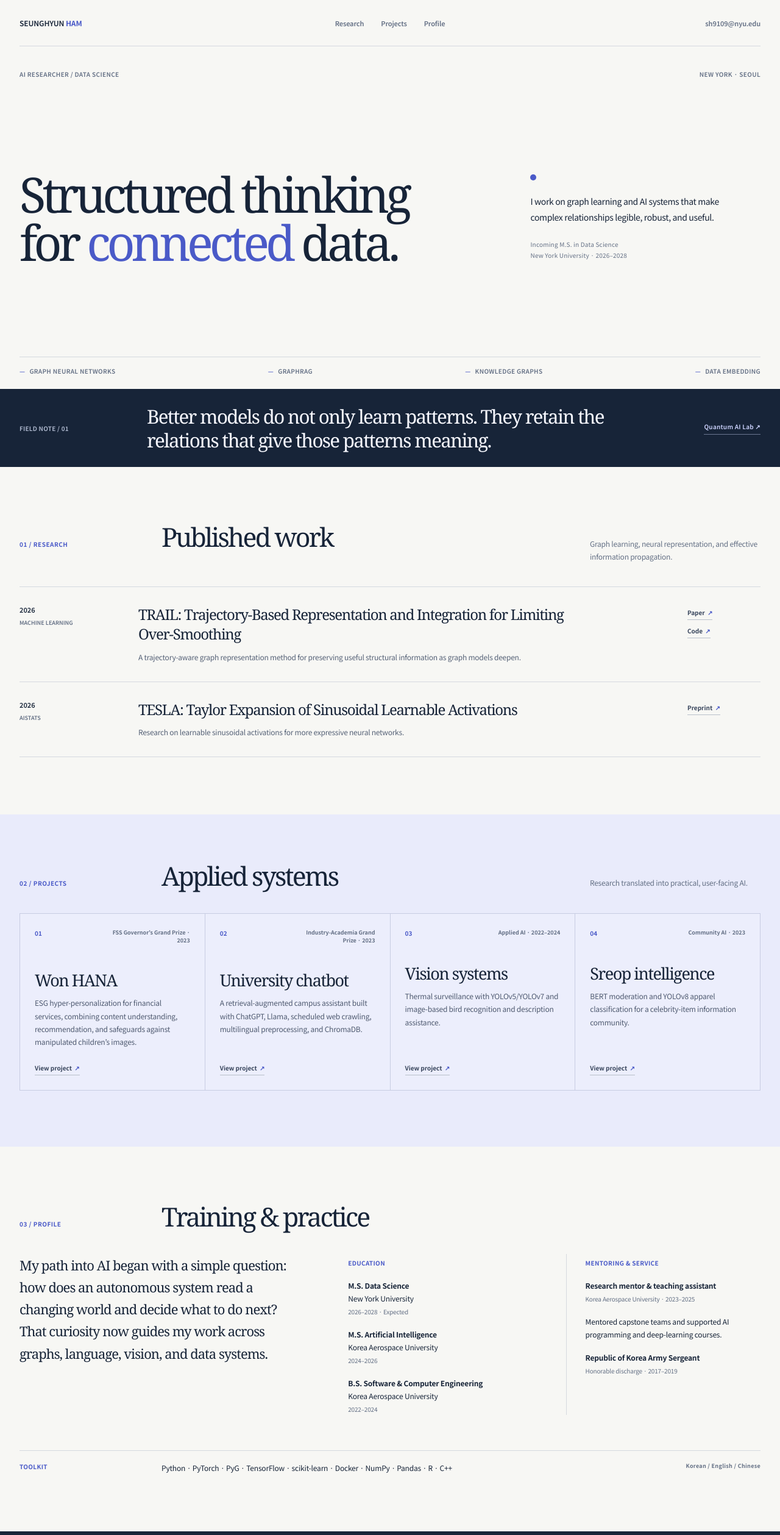
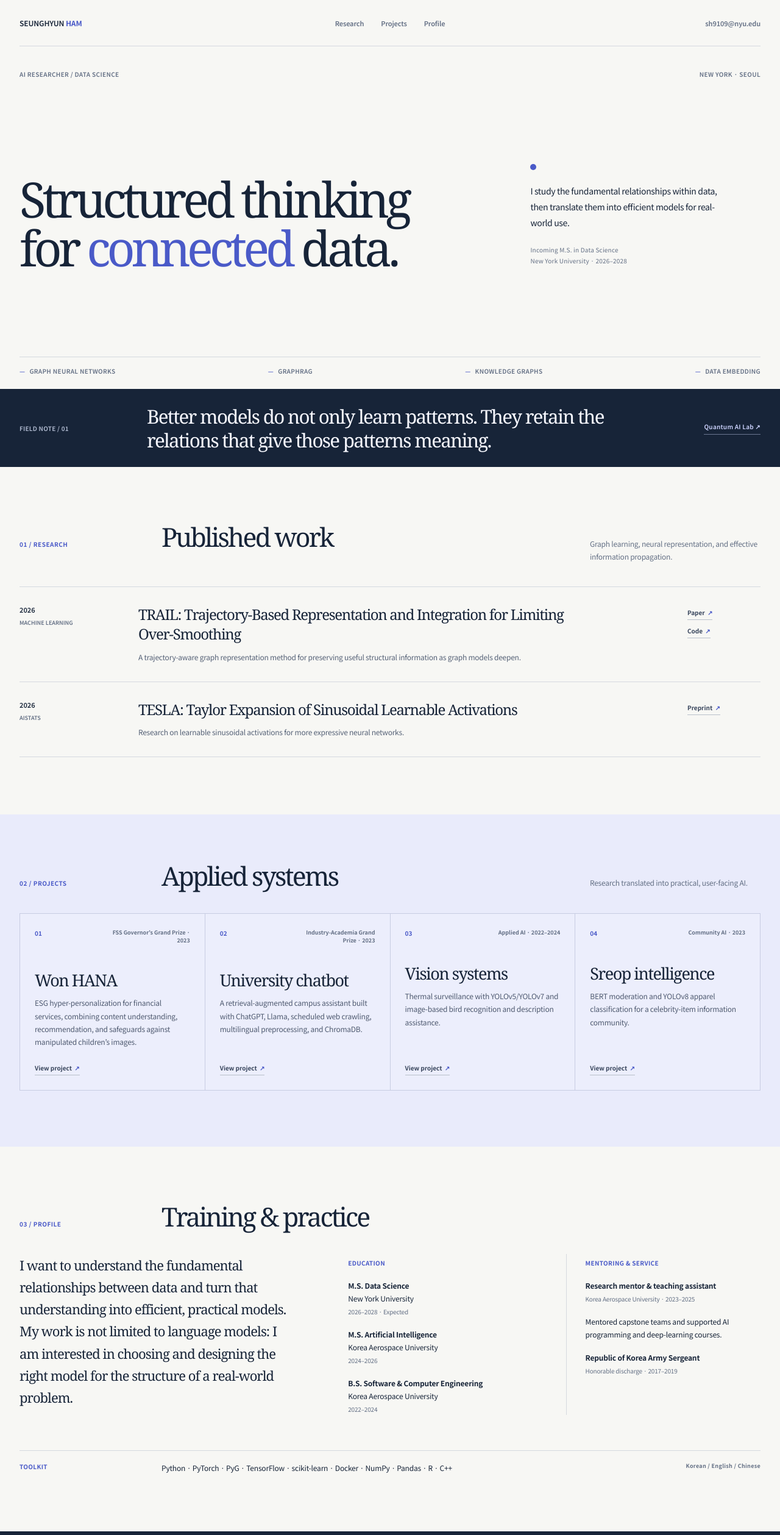
Before and after one commit to Hamsss/portfolio, a React (Vite) app: page / in a window 1280 px wide. Shown: the top 2518 px of the page at 61% size. Built offline with nearby package versions, Linux system fonts and the light colour scheme.

Commit message:
Clarify research direction

```diff
--- a/src/main.tsx
+++ b/src/main.tsx
@@ -41,7 +41,7 @@ function App() {
       <div className="hero-top"><p>AI RESEARCHER / DATA SCIENCE</p><p>NEW YORK · SEOUL</p></div>
       <div className="hero-main">
         <h1>Structured thinking<br />for <em>connected</em> data.</h1>
-        <div className="hero-copy"><span className="lime-dot" /><p>I work on graph learning and AI systems that make complex relationships legible, robust, and useful.</p><small>Incoming M.S. in Data Science<br />New York University · 2026–2028</small></div>
+        <div className="hero-copy"><span className="lime-dot" /><p>I study the fundamental relationships within data, then translate them into efficient models for real-world use.</p><small>Incoming M.S. in Data Science<br />New York University · 2026–2028</small></div>
       </div>
       <div className="topic-bar"><span>GRAPH NEURAL NETWORKS</span><span>GRAPHRAG</span><span>KNOWLEDGE GRAPHS</span><span>DATA EMBEDDING</span></div>
     </section>
@@ -65,7 +65,7 @@ function App() {
     <section id="profile" className="section shell profile">
       <div className="section-title"><p>03 / PROFILE</p><h2>Training & practice</h2></div>
       <div className="profile-grid">
-        <p className="profile-statement">My path into AI began with a simple question: how does an autonomous system read a changing world and decide what to do next? That curiosity now guides my work across graphs, language, vision, and data systems.</p>
+        <p className="profile-statement">I want to understand the fundamental relationships between data and turn that understanding into efficient, practical models. My work is not limited to language models: I am interested in choosing and designing the right model for the structure of a real-world problem.</p>
         <div className="credentials">
           <div><span>EDUCATION</span><p><strong>M.S. Data Science</strong><br />New York University<br /><small>2026–2028 · Expected</small></p><p><strong>M.S. Artificial Intelligence</strong><br />Korea Aerospace University<br /><small>2024–2026</small></p><p><strong>B.S. Software & Computer Engineering</strong><br />Korea Aerospace University<br /><small>2022–2024</small></p></div>
           <div><span>MENTORING & SERVICE</span><p><strong>Research mentor & teaching assistant</strong><br /><small>Korea Aerospace University · 2023–2025</small></p><p>Mentored capstone teams and supported AI programming and deep-learning courses.</p><p><strong>Republic of Korea Army Sergeant</strong><br /><small>Honorable discharge · 2017–2019</small></p></div>
```
